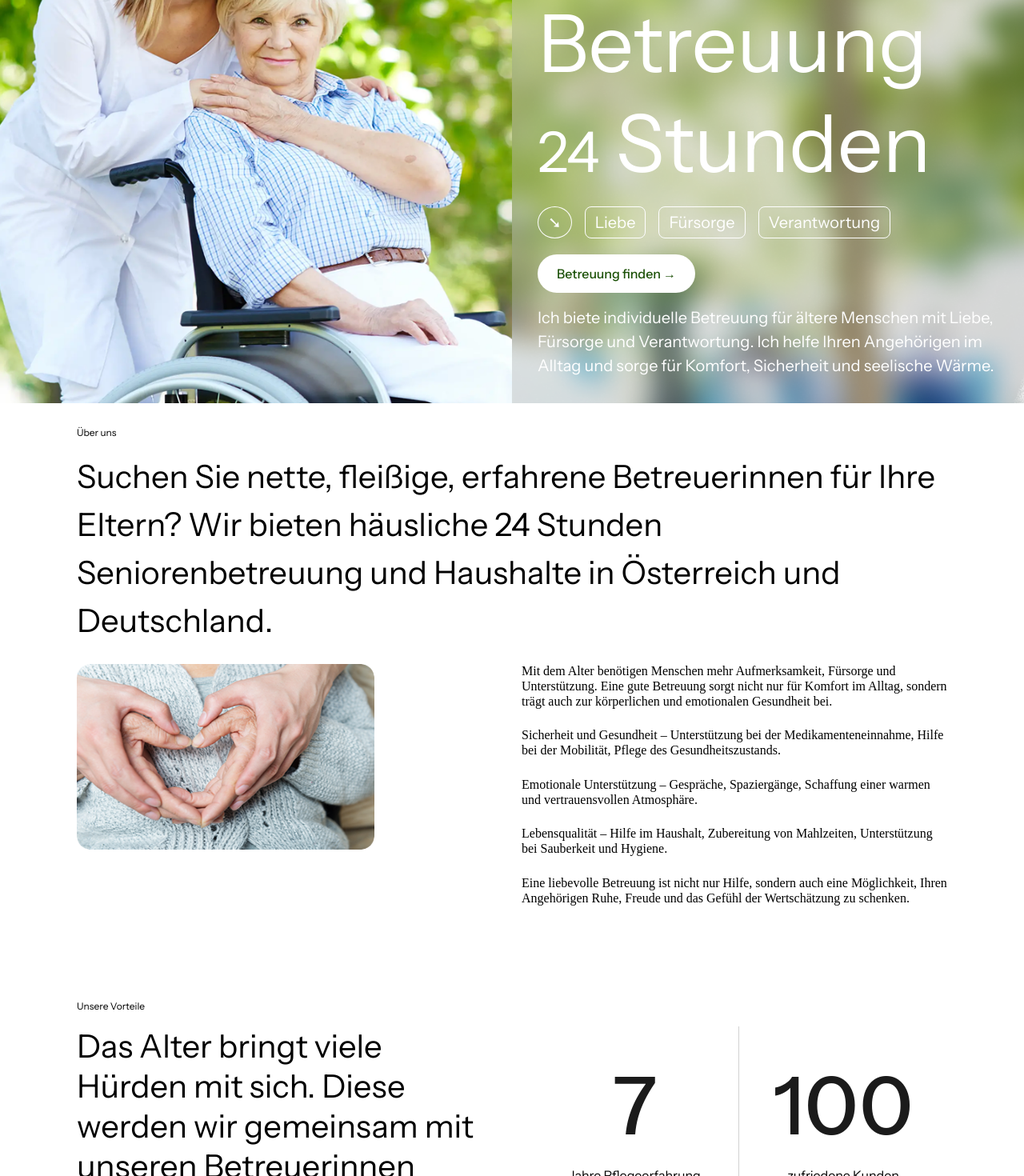
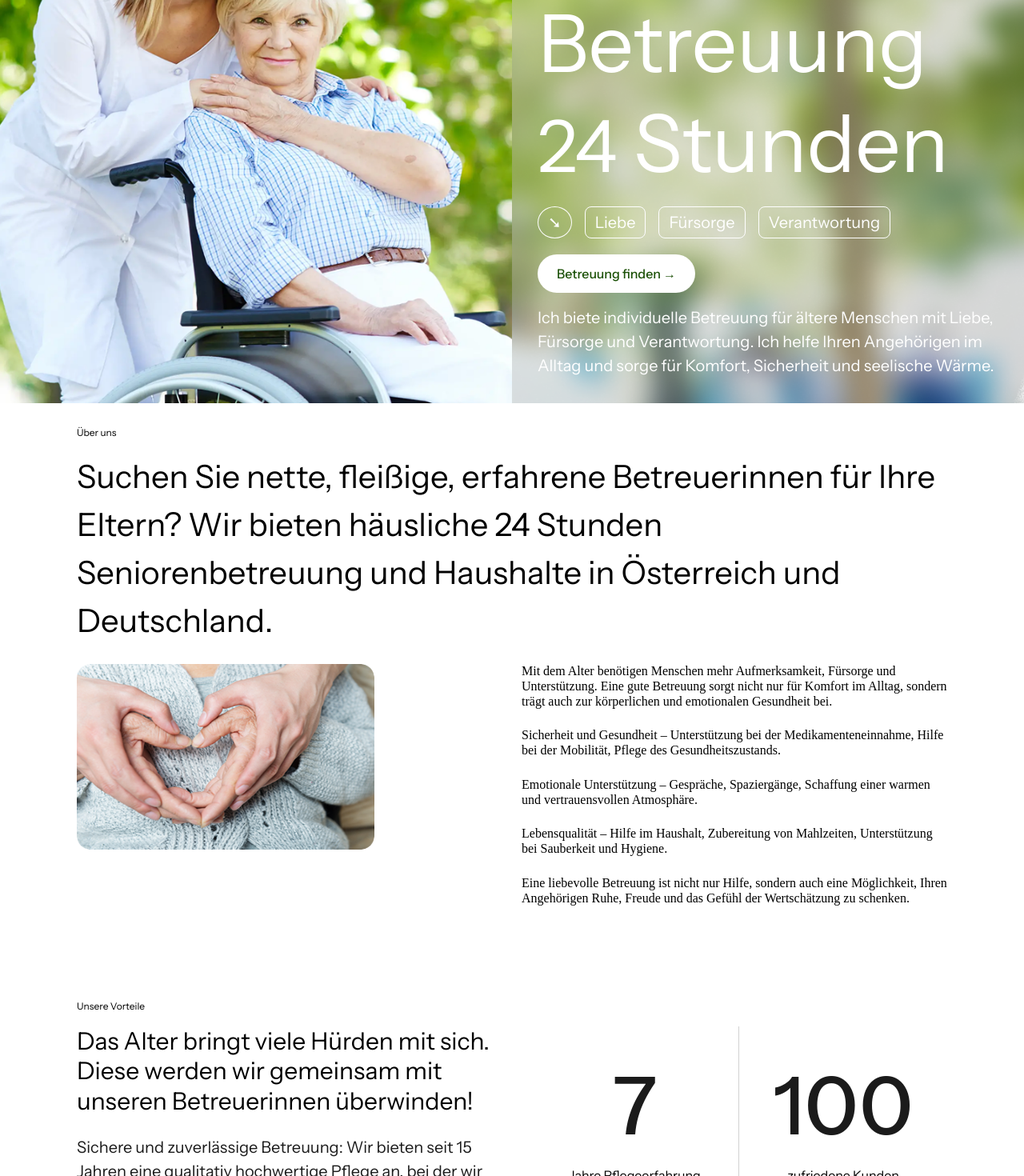
Before and after one commit to Chornei-Olha/Space-of-Mental-Balance, a Next.js app: page / in a window 1280 px wide. Shown: the part 360-1830 px from the top of the page at 80% size. Built offline with nearby package versions, Linux system fonts and the light colour scheme.

Commit message:
added swiper

```diff
--- a/src/app/components/ExperienceSection.tsx
+++ b/src/app/components/ExperienceSection.tsx
@@ -12,7 +12,7 @@ export default function ExperienceSection() {
       <div className="grid grid-cols-1 md:grid-cols-2 gap-12 items-start">
         {/* Левая часть: Заголовок и текст */}
         <div>
-          <h2 className="font-['Instrument_Sans'] text-[30px] md:text-[35px] lg:text-[40px] font-normal text-black leading-tight mb-6">
+          <h2 className="font-['Instrument_Sans'] text-[20px] md:text-[25px] lg:text-[30px] font-normal text-black leading-tight mb-6">
             Das Alter bringt viele Hürden mit sich. Diese werden wir gemeinsam
             mit unseren Betreuerinnen überwinden!
           </h2>
--- a/src/app/components/HeroSection.tsx
+++ b/src/app/components/HeroSection.tsx
@@ -42,7 +42,7 @@ export default function HeroSection() {
       <div className="absolute top-1/2 md:top-auto md:bottom-0 right-0 transform translate-y-[-50%] md:translate-y-0 p-4 md:p-8 text-white z-20 w-full md:w-1/2 md:text-left text-center">
         <h1 className="leading-tight text-[45px] mt-[400px] md:text-[70px] md:mt-[200px] lg:text-[100px] lg:mt-[270px] text-left">
           Betreuung <br />
-          <span className="text-[20px] md:text-[50px] lg:text-[70px]">
+          <span className="text-[40px] md:text-[65px] lg:text-[90px]">
             24
           </span>{" "}
           Stunden
--- a/src/app/components/Text.tsx
+++ b/src/app/components/Text.tsx
@@ -1,6 +1,6 @@
 export default function Text() {
   return (
-    <section className="relative w-full bg-white flex items-end justify-center h-[280px] md:h-[438px] lg:h-[638px]">
+    <section className="relative w-full bg-white flex items-end justify-center h-[100px] md:h-[238px] lg:h-[338px]">
       <h2 className="absolute bottom-0 left-0 right-0 text-center text-[#1C510780] font-['Instrument_Sans'] font-medium text-[70px] md:text-[180px] lg:text-[247px]">
         Betreuung
       </h2>
```
